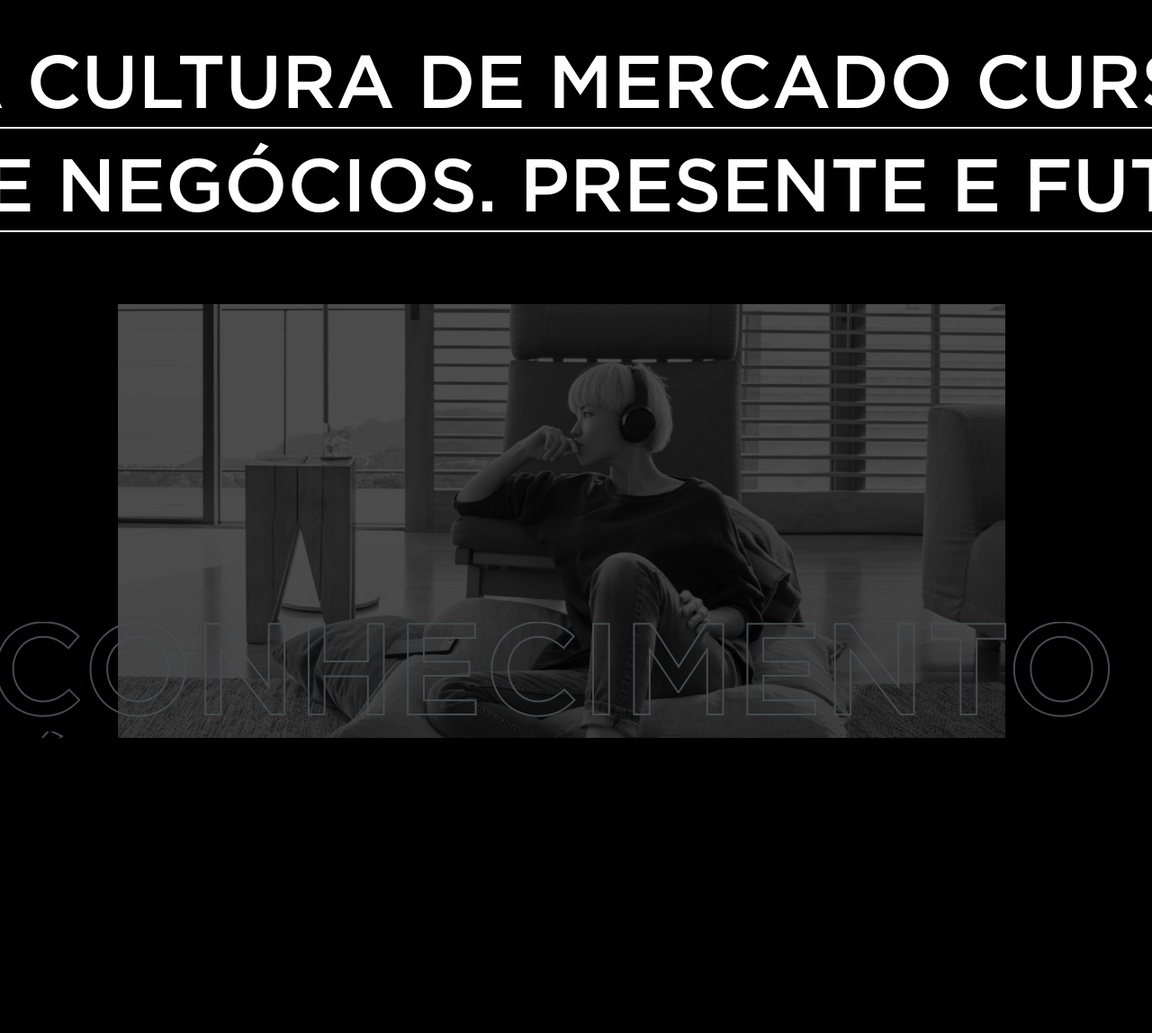
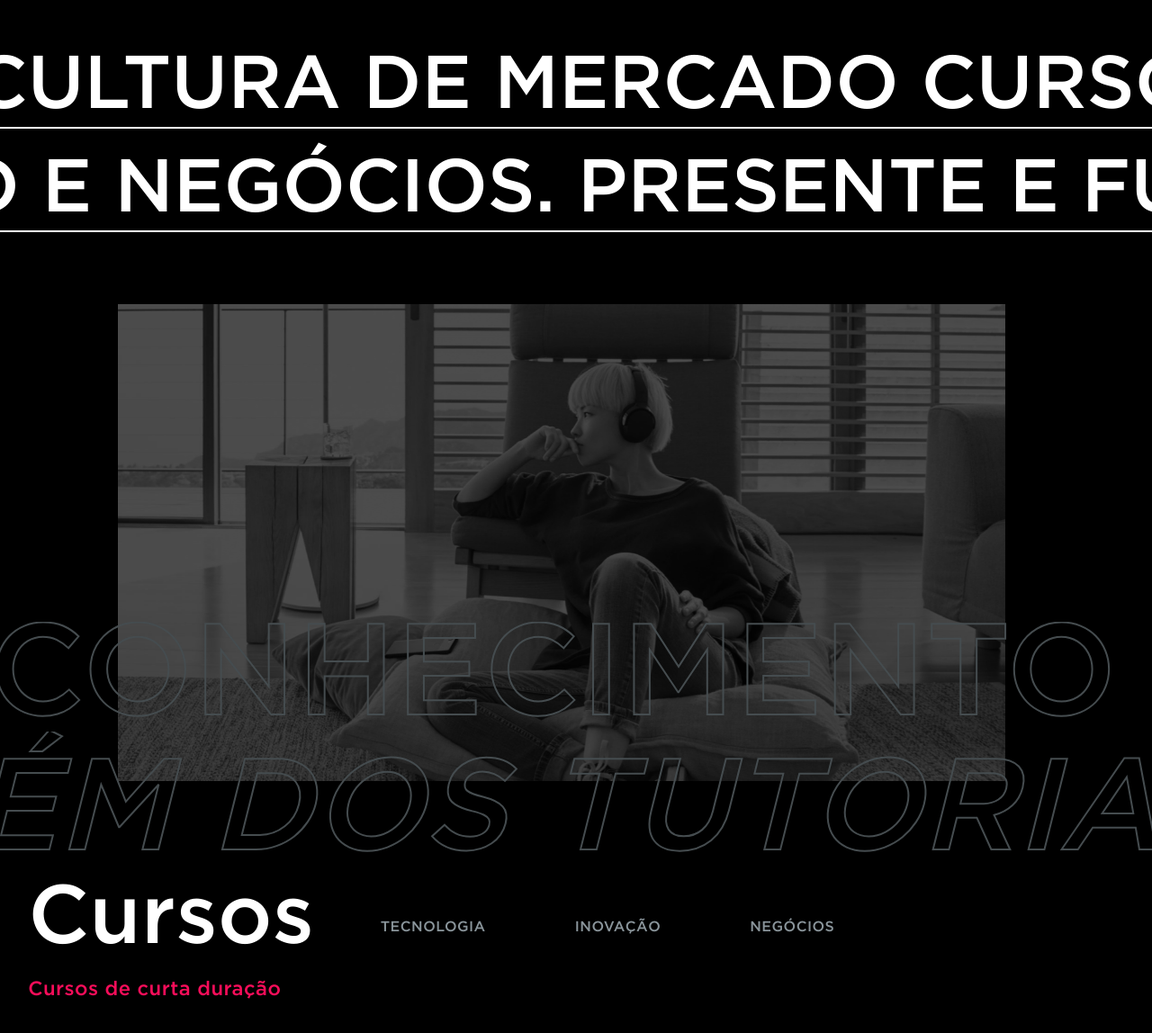
Before and after one commit to biancashiromoto/landing-page, a Next.js app: page / in a window 1280 px wide. Shown: the part 834-1982 px from the top of the page at 90% size. Before the commit the page ends 1654 px from the top, so only its background shows below. Built offline with nearby package versions, Linux system fonts and the light colour scheme.

Commit message:
feat: add Courses component with responsive design and styling

```diff
--- a/src/app/page.tsx
+++ b/src/app/page.tsx
@@ -1,6 +1,7 @@
 import Navbar from "@/app/ui/navbar/navbar";
 import Header from "@/app/ui/header/header";
 import Intro from "./ui/intro/intro";
+import Courses from "./ui/courses/courses";
 
 export default function Home() {
   return (
@@ -8,6 +9,7 @@ export default function Home() {
       <Navbar />
       <Header />
       <Intro />
+      <Courses />
     </main>
   );
 }
--- /dev/null
+++ b/src/app/ui/courses/courses.module.scss
@@ -0,0 +1,113 @@
+@use "@/styles/variables.scss" as *;
+@use "@/styles/breakpoints.scss" as *;
+
+@keyframes fadeIn {
+  from {
+    opacity: 0;
+    transform: translateY(40px);
+  }
+  to {
+    opacity: 1;
+    transform: translateY(0);
+  }
+}
+
+@include fadeIn();
+@include revealSections();
+
+.courses {
+  position: relative;
+  margin: 0 1rem 0 1.95rem;
+  height: 100dvh;
+
+  h2,
+  p,
+  h3 {
+    letter-spacing: 0.03rem;
+    font-weight: 500;
+  }
+
+  h2 {
+    font-size: 3.875rem;
+    line-height: 3.75rem;
+    padding-bottom: 2.28125rem;
+  }
+
+  p.subtitle {
+    color: $color-red;
+    font-size: 1.375rem;
+    line-height: 1.6875rem;
+    padding-bottom: 3.75rem;
+  }
+
+  @include respond(lg) {
+    display: flex;
+    align-items: flex-start;
+    justify-content: space-between;
+    max-width: 70dvw;
+    margin: 20dvh 1rem 0 1.95rem;
+
+    h2 {
+      font-size: 5.75rem;
+      line-height: 4.25rem;
+    }
+
+    p.subtitle {
+      font-size: 1.375rem;
+      letter-spacing: 0.03rem;
+    }
+
+    nav {
+      display: flex;
+      gap: 6.1875rem;
+      transform: translateY(2.5rem);
+
+      & > * {
+        cursor: pointer;
+        position: relative;
+        color: $color-medium;
+
+        &::before {
+          content: "";
+          display: block;
+          position: absolute;
+          left: 0;
+          right: 0;
+          bottom: 1.6rem;
+          height: 0.3rem;
+          background: $color-red;
+          border-radius: 2px;
+          transform: scaleX(0);
+          transform-origin: left;
+          transition: transform 0.5s cubic-bezier(0.4, 0, 0.2, 1);
+        }
+
+        &:hover::before {
+          transform: scaleX(0.5);
+        }
+      }
+    }
+
+    .course-content {
+      position: absolute;
+      top: 15rem;
+      width: 70dvw;
+
+      &.show {
+        animation: reveal-sections 1s ease-in-out forwards;
+      }
+
+      h3 {
+        font-size: 3.4375rem;
+        letter-spacing: 0.03rem;
+        line-height: 1.875rem;
+        font-weight: 500;
+        margin: 1rem 0 7.8125rem;
+      }
+    }
+  }
+
+  .selected {
+    color: $color-white;
+  }
+}
--- /dev/null
+++ b/src/app/ui/courses/courses.tsx
@@ -0,0 +1,71 @@
+"use client";
+
+import { CourseArea as CourseAreaType, courses, Course } from "@/text";
+import styles from "./courses.module.scss";
+import { useCustomContext } from "@/context/Provider";
+import { useState } from "react";
+import CourseArea from "./course-area/course-area";
+import CourseItem from "./course-item/course-item";
+
+const Courses = () => {
+  const { screenWidth } = useCustomContext();
+  const [selectedArea, setSelectedArea] = useState<CourseAreaType | null>(null);
+
+  const handleAreaClick = (area: CourseAreaType["area"]) => {
+    const foundArea = courses.find((course) => course.area === area) || null;
+    setSelectedArea(foundArea);
+  };
+
+  if (screenWidth > 768) {
+    return (
+      <>
+        <div className={styles.courses}>
+          <div>
+            <h2>Cursos</h2>
+            <p className={styles["subtitle"]}>Cursos de curta duração</p>
+          </div>
+          <nav className={styles["course-areas"]}>
+            {courses.map((course: CourseAreaType) => (
+              <p
+                key={course.id}
+                onClick={() => handleAreaClick(course.area)}
+                className={
+                  selectedArea?.area === course.area ? styles.selected : ""
+                }
+              >
+                {course.area.toUpperCase()}
+              </p>
+            ))}
+          </nav>
+          <div
+            key={selectedArea?.id || "empty"}
+            className={
+              selectedArea
+                ? `${styles["course-content"]} ${styles.show}`
+                : styles["course-content"]
+            }
+          >
+            <h3>{selectedArea?.area}</h3>
+            {selectedArea?.items.map((item: Course) => (
+              <CourseItem key={item.id} {...item} />
+            ))}
+          </div>
+        </div>
+      </>
+    );
+  }
+
+  return (
+    <div className={styles.courses}>
+      <h2>Cursos</h2>
+      <p className={styles["subtitle"]}>Cursos de curta duração</p>
+      <div>
+        {courses.map((course: CourseAreaType) => {
+          return <CourseArea key={course.id} courseArea={course} />;
+        })}
+      </div>
+    </div>
+  );
+};
+
+export default Courses;
```
